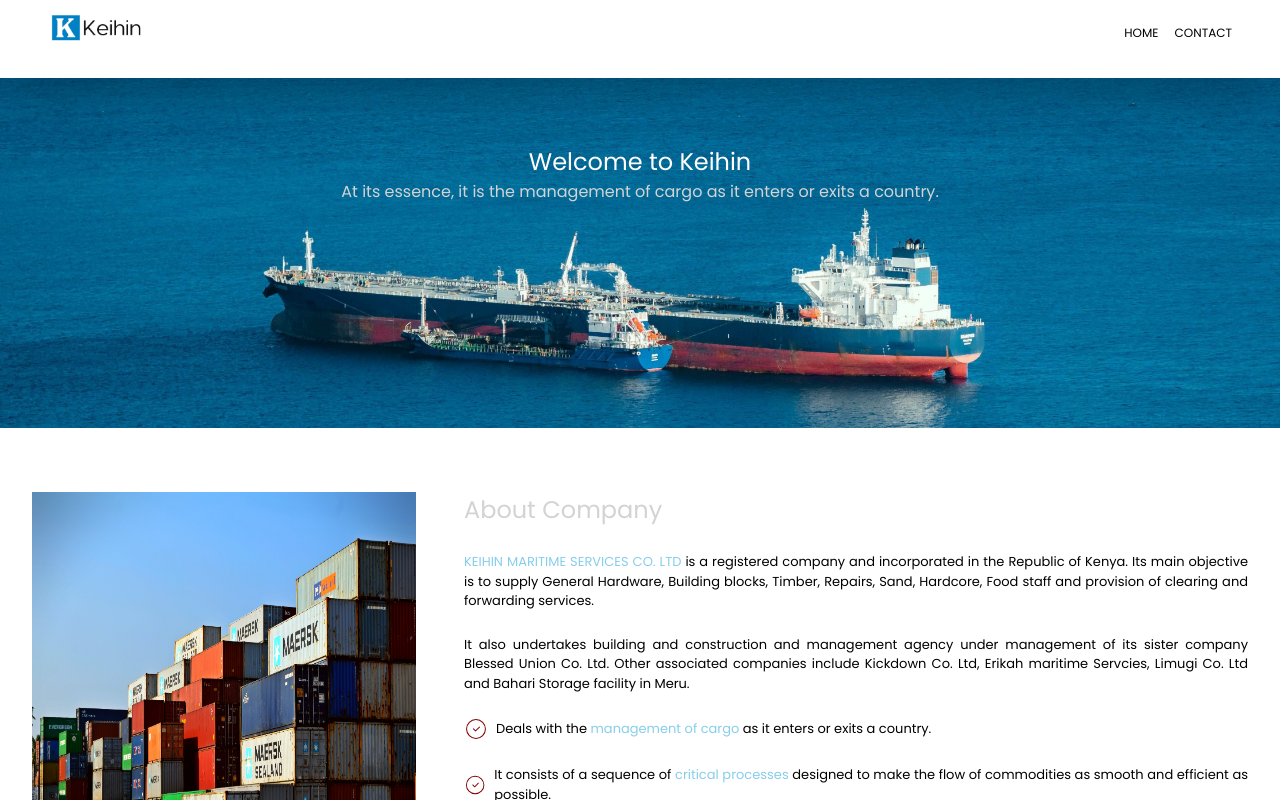
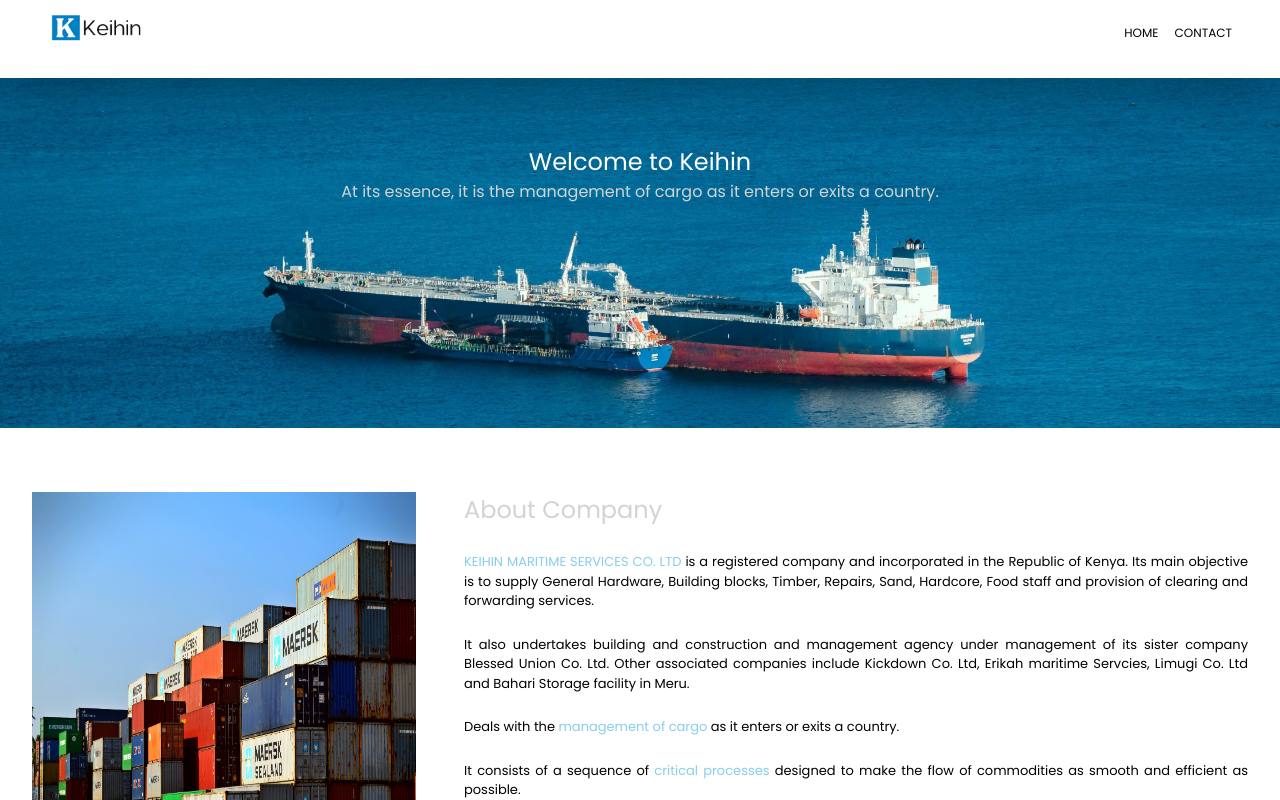
Before and after one commit to RyanKaleliGabriel/keihin, a React (Vite) app: page / in a window 1280 px wide. Shown: the top 800 px of the page. Built offline with nearby package versions, Linux system fonts and the light colour scheme.

Commit message:
Cursor and Icon Update

```diff
--- a/src/features/About/About.jsx
+++ b/src/features/About/About.jsx
@@ -1,5 +1,5 @@
 import Bluespan from "../../ui/Bluespan"
-import { CiCircleCheck } from "react-icons/ci";
+// import { CiCircleCheck } from "react-icons/ci";
 
 function About() {
     return (
@@ -10,11 +10,11 @@
                 <p className="text-[13px]"><Bluespan>KEIHIN MARITIME SERVICES CO. LTD</Bluespan>  is a registered company and incorporated in the Republic of Kenya. Its main objective is to supply General Hardware, Building blocks, Timber, Repairs, Sand, Hardcore, Food staff and provision of clearing and forwarding services.</p>
                 <p className="text-[13px]">It also undertakes building and construction and management agency under management of its sister company Blessed Union Co. Ltd. Other associated companies include Kickdown Co. Ltd, Erikah maritime Servcies, Limugi Co. Ltd and Bahari Storage facility in Meru. </p>
                 <div className="text-[13px] flex items-center">
-                    <CiCircleCheck className="text-[maroon] text-[24px] mr-2" />
+                    {/* <CiCircleCheck className="text-[maroon] " /> */}
                     <p>Deals with the <Bluespan>management of cargo</Bluespan> as it enters or exits a country.</p>
                 </div>
                 <div className="text-[13px] flex items-center">
-                    <CiCircleCheck className="text-[maroon] text-[24px] mr-2" />
+                    {/* <CiCircleCheck className="text-[maroon] " /> */}
                     <p> It consists of a sequence of <Bluespan>critical processes</Bluespan> designed to make the flow of commodities as smooth and efficient as possible. </p>
                 </div>
             </div>
--- a/src/features/Experiance/AccordionItem.jsx
+++ b/src/features/Experiance/AccordionItem.jsx
@@ -1,15 +1,15 @@
 import { HiChevronUp, HiChevronDown } from "react-icons/hi2";
 import PropTypes from "prop-types";
 
-function AccordionItem({ title, content, isOpen, onToggle}) {
+function AccordionItem({ title, content, isOpen, onToggle }) {
   const handleClick = () => {
     onToggle(title);
   };
 
   return (
     <div className="mb-8">
-      <div className="text-[13px] flex items-center">
-        <button onClick={handleClick}>
+      <div className="text-[13px] flex items-center cursor-pointer" onClick={handleClick}>
+        <button>
           {isOpen && <HiChevronUp className="text-[16px] mr-2" />}
           {!isOpen && <HiChevronDown className="text-[16px] mr-2" />}
         </button>
```
